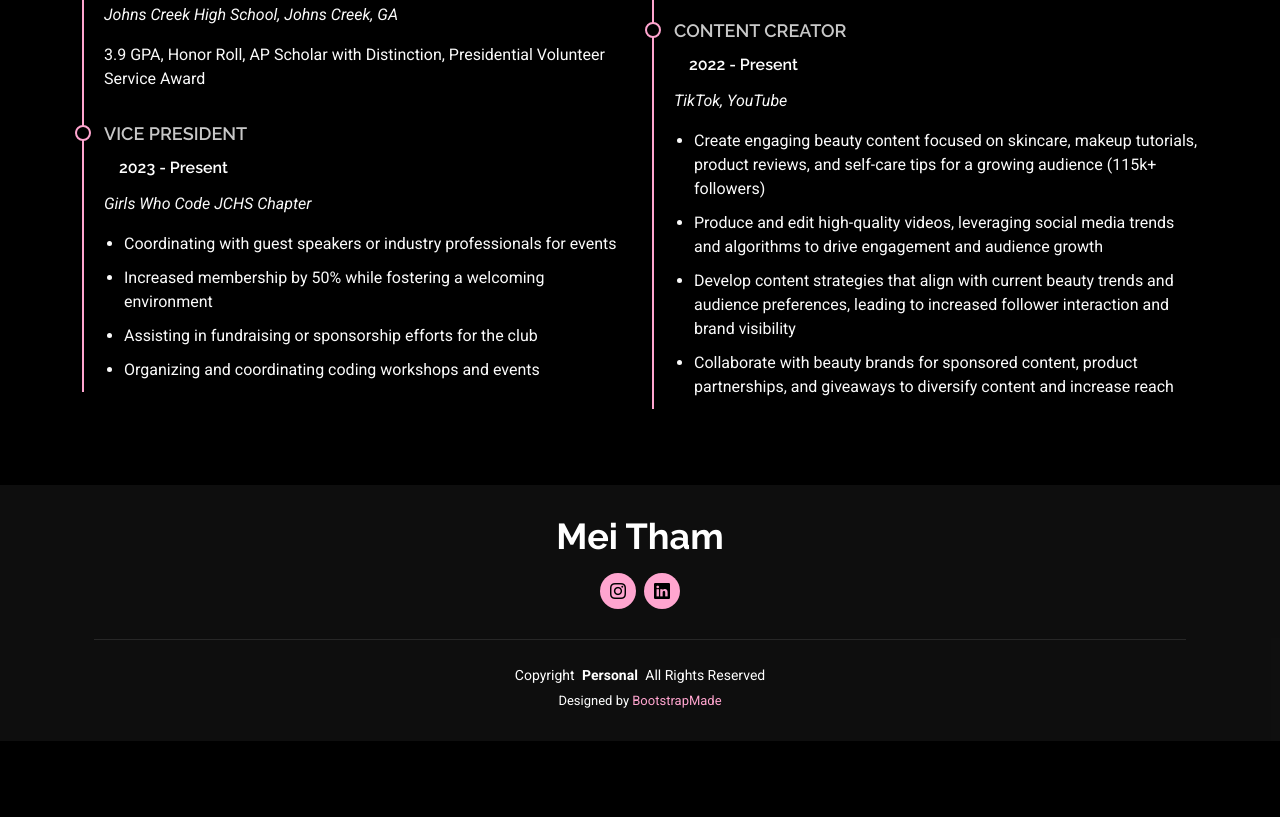
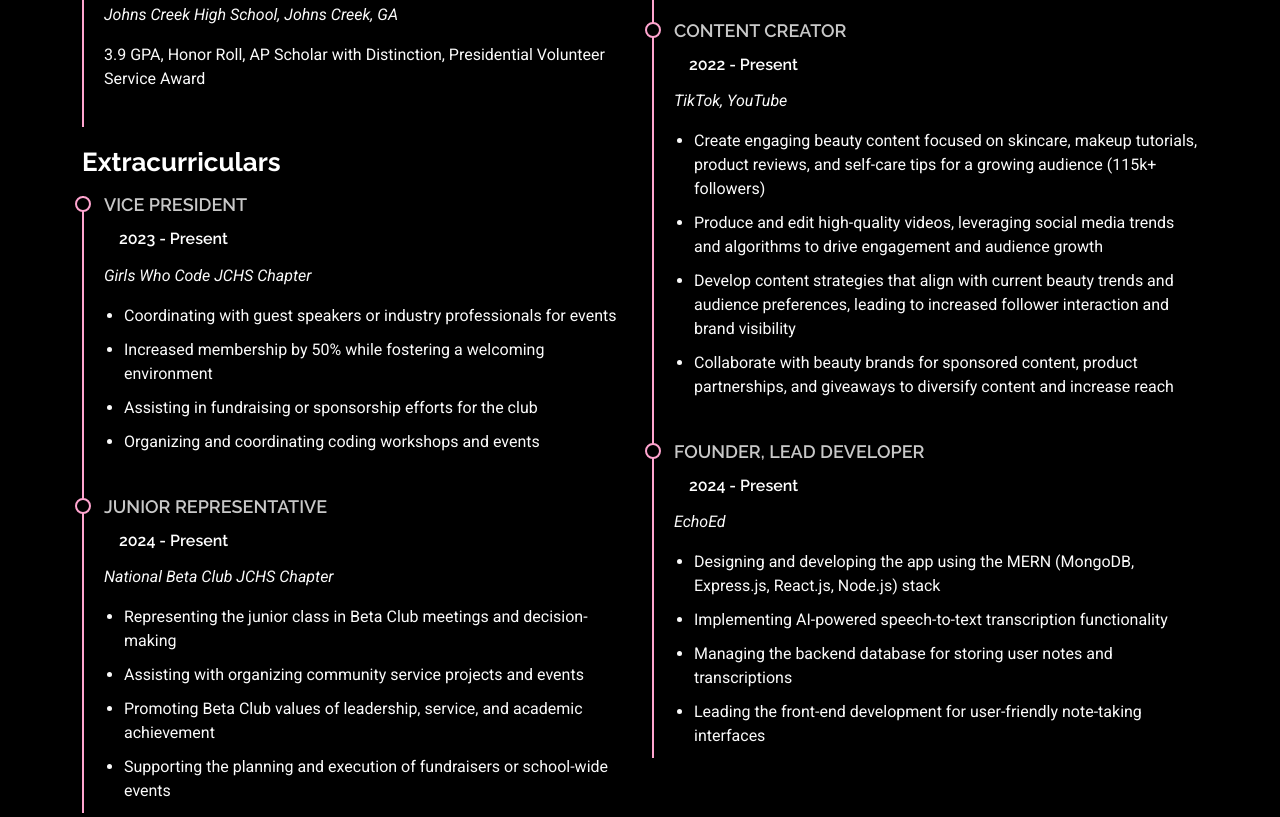
Before and after one commit to meiciji/personalPortfolio, a plain HTML site: page resume.html in a window 1280 px wide. Shown: the part 887-1704 px from the top of the page. Before the commit the page ends 1628 px from the top, so only its background shows below. Drawn offline with Linux system fonts and the light colour scheme.

Commit message:
updated resume and cleaned up files

```diff
--- a/resume.html
+++ b/resume.html
@@ -113,6 +113,7 @@
               <p>3.9 GPA, Honor Roll, AP Scholar with Distinction, Presidential Volunteer Service Award</p>
             </div><!-- End Resume Item -->
 
+            <h3 class="resume-title">Extracurriculars</h3>
               <div class="resume-item">
                 <h4>Vice President</h4>
                 <h5>2023 - Present</h5>
@@ -127,7 +128,24 @@
                   <li>Organizing and coordinating coding workshops and events
                   </li>
                 </ul>
-              </div><!-- Edn Resume Item -->
+              </div><!-- End Resume Item -->
+
+              <div class="resume-item">
+                <h4>Junior Representative</h4>
+                <h5>2024 - Present</h5>
+                <p><em>National Beta Club JCHS Chapter</em></p>
+                <ul>
+                  <li>Representing the junior class in Beta Club meetings and decision-making
+                  </li>
+                  <li>Assisting with organizing community service projects and events
+                  </li>
+                  <li>Promoting Beta Club values of leadership, service, and academic achievement
+                  </li>
+                  <li>Supporting the planning and execution of fundraisers or school-wide events
+                  </li>
+                </ul>
+              </div><!-- End Resume Item -->
+
 
           </div>
 
@@ -147,7 +165,7 @@
                 <li>Mentor aspiring female coders, helping them build technical skills and confidence through personalized guidance and support
                 </li>
               </ul>
-            </div><!-- Edn Resume Item -->
+            </div><!-- End Resume Item -->
 
             <div class="resume-item">
               <h4>Content Creator</h4>
@@ -161,6 +179,20 @@
                 </li>
                 <li>Collaborate with beauty brands for sponsored content, product partnerships, and giveaways to diversify content and increase reach
                 </li>
+              </ul>
+            </div><!-- Edn Resume Item -->
+
+            <div class="resume-item">
+              <h4>Founder, Lead Developer</h4>
+              <h5>2024 - Present</h5>
+              <p><em>EchoEd</em></p>
+              <ul>
+                <li>Designing and developing the app using the MERN (MongoDB, Express.js, React.js, Node.js) stack                </li>
+                <li>Implementing AI-powered speech-to-text transcription functionality
+                </li>
+                <li>Managing the backend database for storing user notes and transcriptions
+                </li>
+                <li>Leading the front-end development for user-friendly note-taking interfaces                </li>
               </ul>
             </div><!-- Edn Resume Item -->
 
```
Also changed, not shown: 2 other files.
